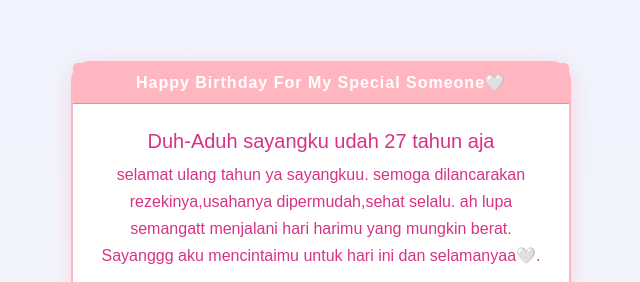
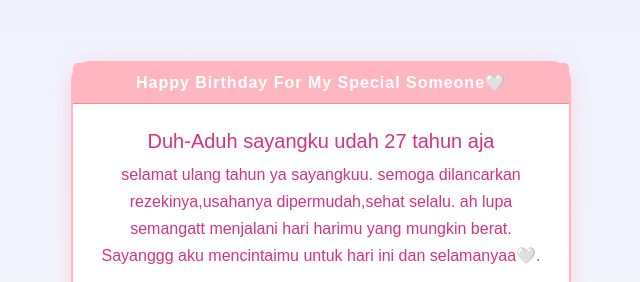
Before and after one commit to septiani25/Birthday, a plain HTML site: page message.html in a window 1280 px wide. Shown: the part 174-456 px from the top of the page, 319-959 px from the left. Drawn offline with nearby package versions, Linux system fonts and the light colour scheme.

Commit message:
Update message.html

```diff
--- a/message.html
+++ b/message.html
@@ -7,6 +7,7 @@
     <title>Bootstrap demo</title>
     <link href="https://cdn.jsdelivr.net/npm/bootstrap@5.3.7/dist/css/bootstrap.min.css" rel="stylesheet"
         integrity="sha384-LN+7fdVzj6u52u30Kp6M/trliBMCMKTyK833zpbD+pXdCLuTusPj697FH4R/5mcr" crossorigin="anonymous">
+
     <link rel="stylesheet" href="style.css">
 
 </head>
@@ -21,7 +22,7 @@
   <div class="card-body">
     <h5 class="card-title">Duh-Aduh sayangku udah 27 tahun aja</h5>
     <p class="card-text">selamat ulang tahun ya sayangkuu.
-    semoga dilancarakan rezekinya,usahanya dipermudah,sehat selalu.
+    semoga dilancarkan rezekinya,usahanya dipermudah,sehat selalu.
     ah lupa semangatt menjalani hari harimu yang mungkin berat.
     Sayanggg aku mencintaimu untuk hari ini dan selamanyaa🤍.</p>
     <a href="kata.html" class="btn btn-primary">selanjutnya</a>
```
